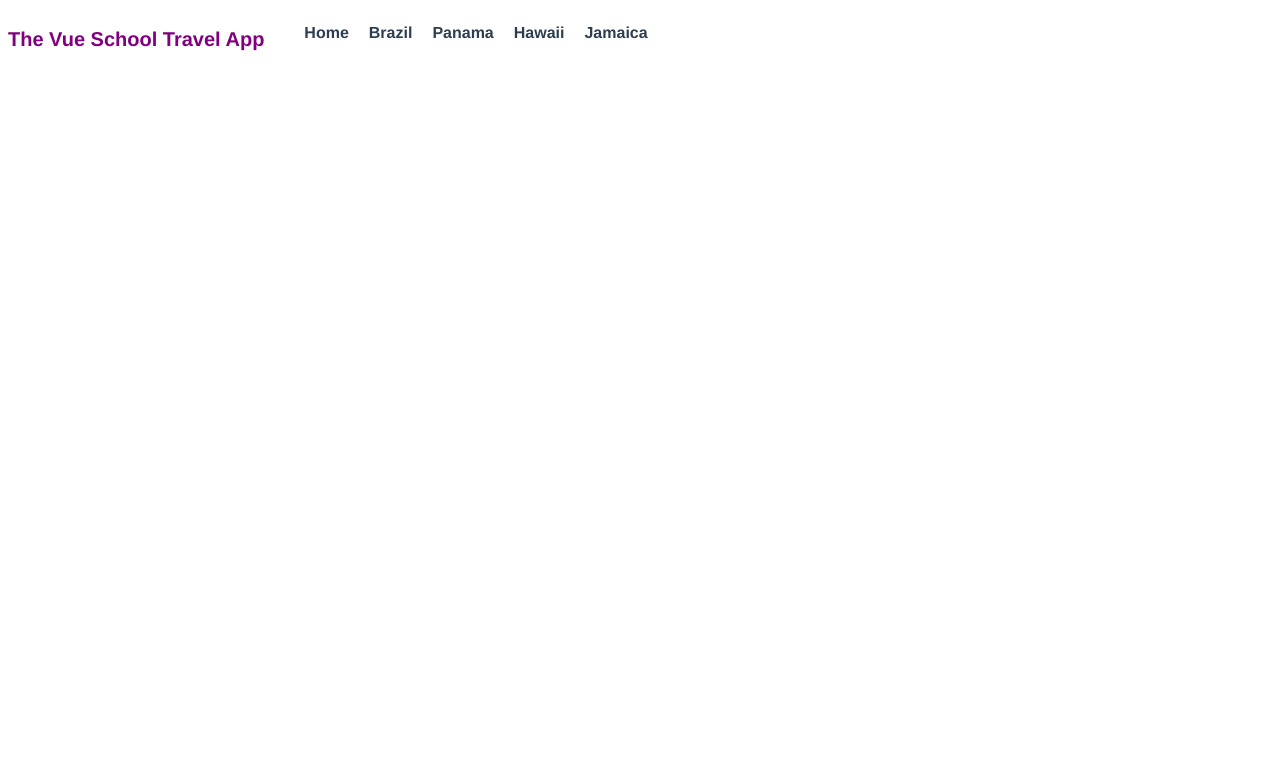
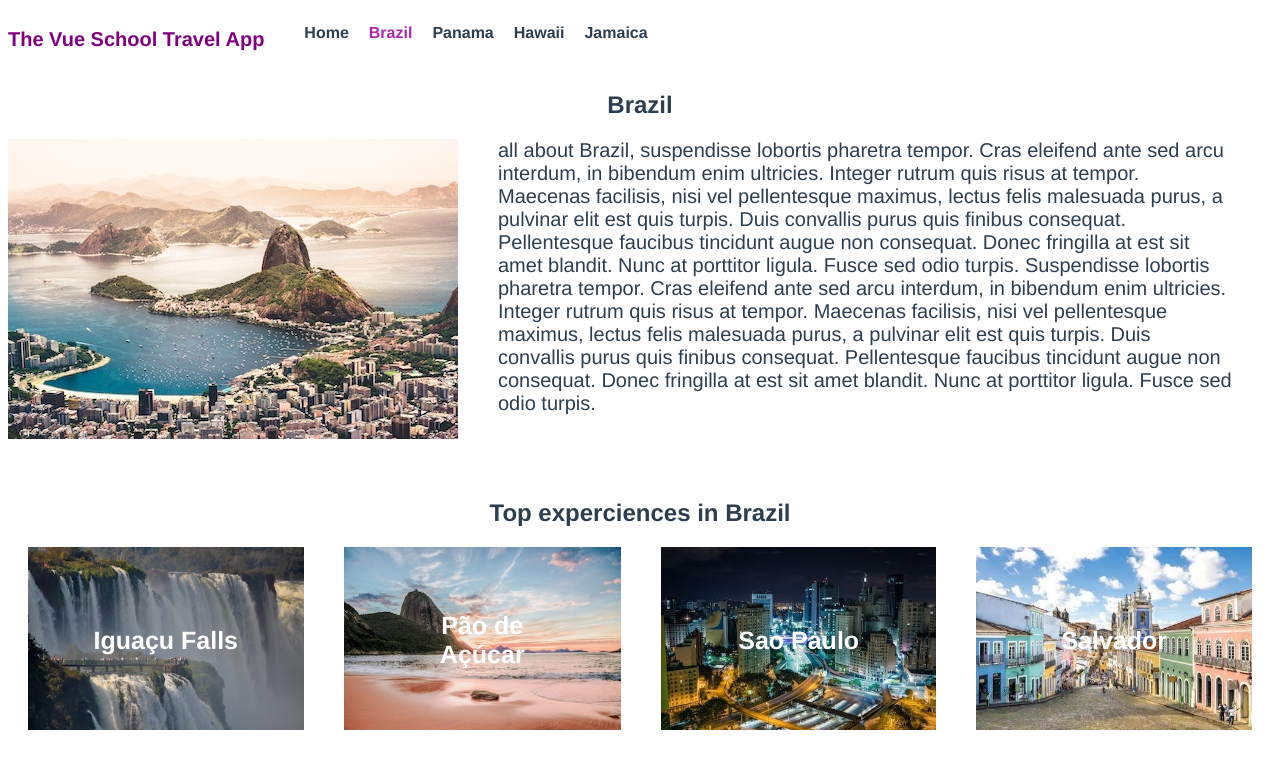
Before and after one commit to MattCrl/vue-travel-app, a Vue app: page /destination/brazil in a window 1280 px wide. Shown: the top 768 px of the page. Built offline with nearby package versions, Linux system fonts and the light colour scheme.

Commit message:
Chapter 2 Lesson 11

```diff
--- a/src/router/index.js
+++ b/src/router/index.js
@@ -12,11 +12,20 @@
     props: true
   },
   {
-    path: "/details/:slug",
+    path: "/destination/:slug",
     name: "DestinationDetails",
     props: true,
     component: () =>
-      import(/* webpackChunkName: "details" */ "../views/DestinationDetails.vue")
+      import(/* webpackChunkName: "DestinationDetails" */ "../views/DestinationDetails.vue"),
+    children: [
+      {
+        path: ":experienceSlug",
+        name: "experienceDetails",
+        props: true,
+        component: () =>
+          import(/* webpackChunkName: "ExperienceDetails" */ "../views/ExperienceDetails.vue")
+      }
+    ]
   }
 ];
 
--- a/src/views/DestinationDetails.vue
+++ b/src/views/DestinationDetails.vue
@@ -1,12 +1,39 @@
 <template>
+  <div>
     <section class="destination">
       <h1>{{ destination.name }}</h1>
       <div class="destination-details">
-      <img :src="require(`@/assets/${destination.image}`)" alt="destination.name">
+        <img :src="require(`@/assets/${destination.image}`)" :alt="destination.name">
         <p>{{ destination.description }}</p>
       </div>
-
     </section>
+    <section class="experiences">
+      <h2>Top experciences in {{ destination.name }}</h2>
+      <div class="cards">
+        <div
+          v-for="experience in destination.experiences"
+          :key="experience.slug"
+          class="card">
+          <router-link
+            :to="{
+              name: 'experienceDetails',
+              params: { experienceSlug: experience.slug },
+              hash: '#experience'
+            }"
+          >
+            <img
+              :src="require(`@/assets/${experience.image}`)"
+              :alt="experience.name"
+            />
+            <span class="card__text">
+              {{ experience.name }}
+            </span>
+          </router-link>
+        </div>
+      </div>
+      <router-view :key="$route.path"/>
+    </section>
+  </div>
 </template>
 
 <script>
@@ -39,6 +66,10 @@
   max-height: 400px;
 }
 
+.experiences {
+  padding: 40px 0;
+}
+
 .destination-details {
   display: flex;
   justify-content: space-between;
@@ -49,4 +80,29 @@
   font-size: 20px;
   text-align: left;
 }
+
+.cards {
+  display: flex;
+  justify-content: space-between;
+}
+
+.cards img {
+  max-height: 200px;
+}
+
+.card {
+  padding: 0 20px;
+  position: relative;
+}
+
+.card__text {
+  position: absolute;
+  top: 50%;
+  left: 50%;
+  transform: translate(-50%, -50%);
+  color: white;
+  font-size: 25px;
+  font-weight: bold;
+  text-decoration: none;
+}
 </style>
--- /dev/null
+++ b/src/views/ExperienceDetails.vue
@@ -0,0 +1,60 @@
+<template>
+  <section>
+    <h1>Experiences</h1>
+    <h2>{{ experience.name }}</h2>
+    <div class="experience-details">
+      <img :src="require(`@/assets/${experience.image}`)" :alt="experience.name">
+      <p>{{ experience.description }}</p>
+    </div>
+  </section>
+</template>
+
+<script>
+import store from '@/store.js'
+
+export default {
+  props: {
+    slug: {
+      type: String,
+      required: true
+    },
+    experienceSlug: {
+      type: String,
+      required: true
+    }
+  },
+  computed: {
+    destination() {
+      return store.destinations.find(
+        destination => destination.slug === this.slug
+      )
+    },
+    experience() {
+      return this.destination.experiences.find(
+        experience => experience.slug === this.experienceSlug
+      )
+    }
+  }
+}
+</script>
+
+<style scoped>
+img {
+  max-width: 600px;
+  height: auto;
+  width: 100%;
+  max-height: 400px;
+}
+
+.experience-details {
+  display: flex;
+  justify-content: space-between;
+  padding: 40px 0;
+}
+
+p {
+  margin: 0 40px;
+  font-size: 20px;
+  text-align: left;
+}
+</style>
```
Lines whose indentation alone changed are shown as unchanged.
